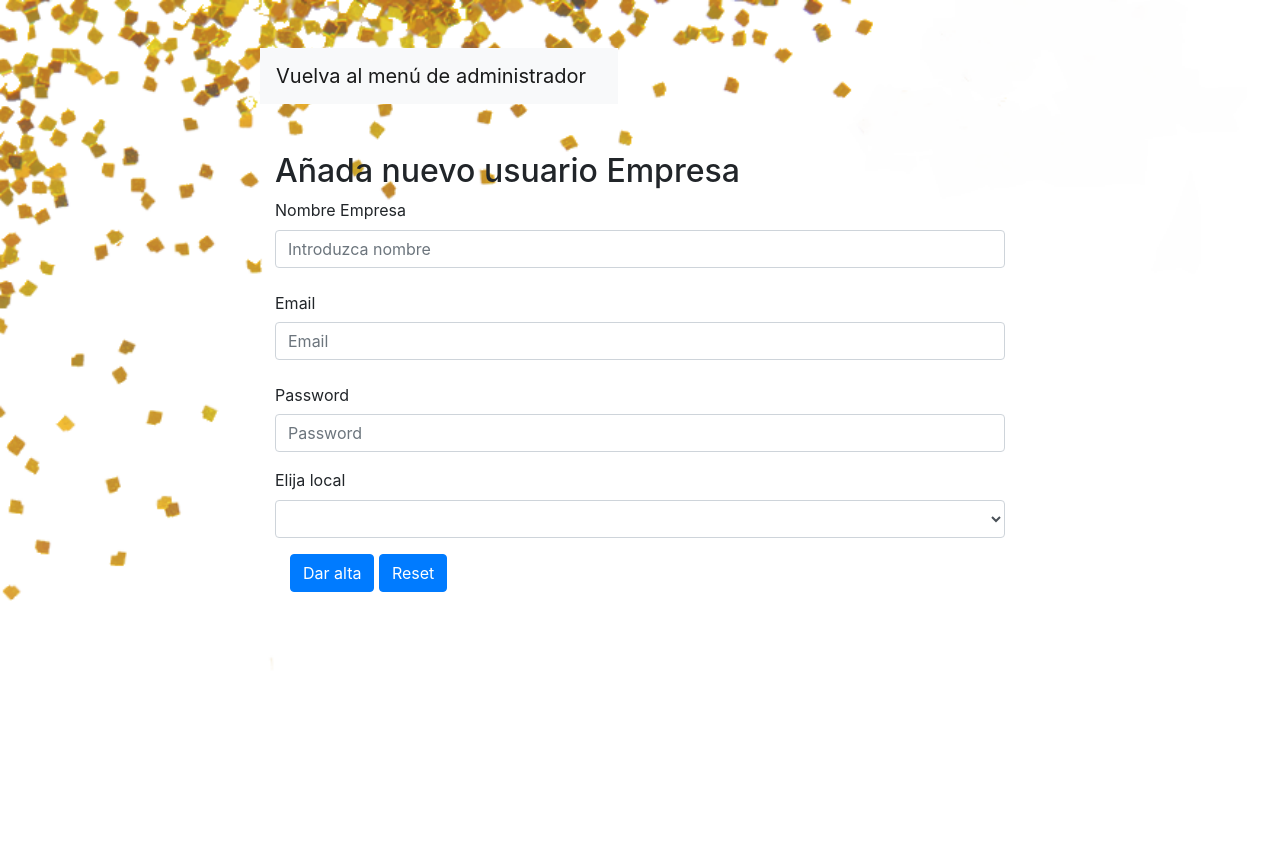
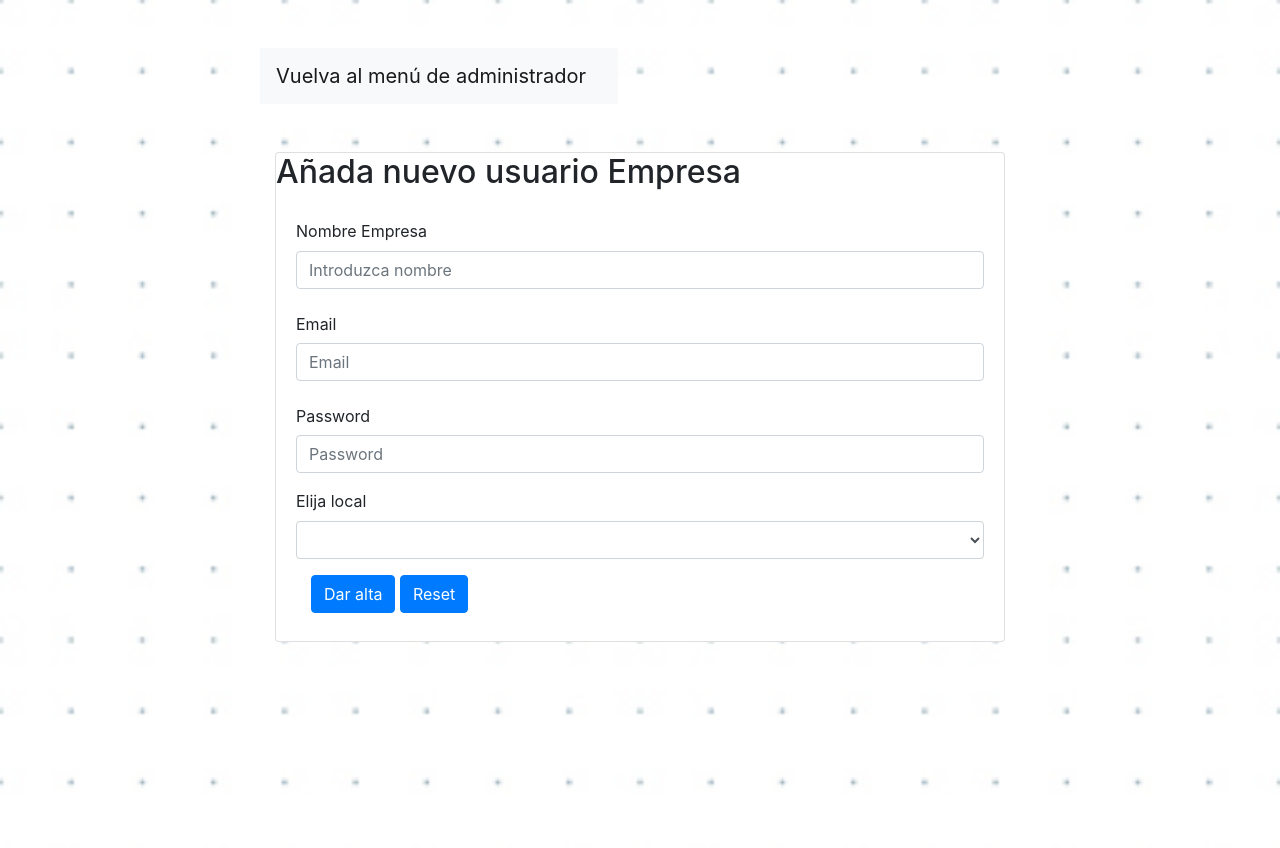
Before and after one commit to vcbeltran/CTC, a PHP site: page /formularioAltaEmpresa.php in a window 1280 px wide. Run offline with PHP 8.4, Linux system fonts and the light colour scheme; data that the repository does not hold is empty; some libraries are stand-ins or nearby versions.

Commit message:
- Añado en admin fondo nuevo y card en los formularios

```diff
--- a/CSS/imagenes.css
+++ b/CSS/imagenes.css
@@ -34,3 +34,9 @@ footer{
   float: right;
 
 }
+
+#admin{
+    background-image: url("../administrador/imagenes/dot-grid.png");
+     background-repeat: repeat;
+         background-size: cover;
+}
--- a/administrador/actualizaEmpresa.php
+++ b/administrador/actualizaEmpresa.php
@@ -10,7 +10,7 @@ and open the template in the editor.
         <?php include ('../includes/include.php'); ?>
         <title>Actualiza usuario empresa</title>
     </head>
-    <body>
+    <body id="admin">
         <?php
         include '../consultas/consultasEmpresas.php';
         $consulta = new consultasEmpresas();
--- a/administrador/actualizarLocal.php
+++ b/administrador/actualizarLocal.php
@@ -10,7 +10,7 @@ and open the template in the editor.
         <?php include ('../includes/include.php'); ?>
         <title>Actualizar información local</title>
     </head>
-    <body>
+    <body id="admin">
         <?php
 
 
--- a/administrador/agregarEmpresa.php
+++ b/administrador/agregarEmpresa.php
@@ -21,7 +21,7 @@ dando de alta un usuario nuevo de empresa para que pueda acceder a los datos de
        <?php include ('../includes/include.php'); ?>
         <title>Alta local</title>
     </head>
-    <body>
+    <body id="admin">
         <?php
          if($altaEmpresa->altaRolEmpresa($nombre, $mail, $contra, $local)) {
             ?>
--- a/administrador/agregarLocal.php
+++ b/administrador/agregarLocal.php
@@ -32,7 +32,7 @@ and open the template in the editor.
         <?php include ('../includes/include.php'); ?>
         <title>Alta local</title>
     </head>
-    <body>
+    <body id="admin">
         <?php
         if ($consultas->annadirLocal($nombre, $direccion, $aforo, $caratula)) {
             ?>
--- a/administrador/altaUsuarioEmpresa.php
+++ b/administrador/altaUsuarioEmpresa.php
@@ -24,7 +24,7 @@ and open the template in the editor.
         <?php include ('../includes/include.php'); ?>
         <title>Alta local</title>
     </head>
-    <body>
+    <body id="admin">
         <?php
         if ($consultaEmpresa->altaRolEmpresa($nombre, $correo, $password, $local)) {
             ?>
--- a/administrador/editarEmpresa.php
+++ b/administrador/editarEmpresa.php
@@ -26,7 +26,7 @@ and open the template in the editor.
         <?php include ('../includes/include.php'); ?>
         <title>Lista de empresas</title>
     </head>
-    <body>
+    <body id="admin">
         <div class="container mt-5">
              <h2>Lista de Empresas</h2>
             <div class="table-responsive-md">
--- a/administrador/editarLocal.php
+++ b/administrador/editarLocal.php
@@ -19,7 +19,7 @@ and open the template in the editor.
         <?php include ('../includes/include.php'); ?>
         <title>Menú de edición local</title>
     </head>
-    <body>
+    <body id="admin">
         <div class="container mt-5">
             <div class="row">
                 <div class="col-md-2"></div>
--- a/administrador/eliminaLocalEmpresa.php
+++ b/administrador/eliminaLocalEmpresa.php
@@ -12,7 +12,7 @@ and open the template in the editor.
         <title>Resultado eliminar</title>
 
     </head>
-    <body>
+    <body id="admin">
         <?php
             session_start();
             /*
--- a/administrador/formularioActualLocal.php
+++ b/administrador/formularioActualLocal.php
@@ -10,7 +10,7 @@ and open the template in the editor.
         <?php include ('../includes/include.php'); ?>
         <title>Editar Información Local</title>
     </head>
-    <body>
+    <body id="admin">
         <?php
         include '../consultas/consultasLocales.php';
         session_start();
--- a/administrador/formularioAltaEmpresa.php
+++ b/administrador/formularioAltaEmpresa.php
@@ -10,19 +10,18 @@ and open the template in the editor.
         <?php include ('../includes/include.php'); ?>
         <title>Alta nueva Empresa</title>
     </head>
-    <body>
+    <body id="admin">
         <?php
         session_start();
 
-        if (!isset($_SESSION)){
-            header ("location:inicio.php");
+        if (!isset($_SESSION)) {
+            header("location:inicio.php");
         }
         // echo  "Sigue siendo el usuario ". $_SESSION['tipo'];
         include '../consultas/consultasLocales.php';
         $consultaLocal = new ConsultasLocales();
         $localesLibres = array();
         $localesLibres = $consultaLocal->listaLocalDisponible();
-
         ?>
         <div class="container mt-5">
             <div class="row">
@@ -39,8 +38,11 @@ and open the template in the editor.
             <div class="row">
                 <div class="col-md-2"></div>
                 <div class="col-md-8">
+                    <div class="card">
                         <h2>Añada nuevo usuario Empresa </h2>
+                          <card class="card-body">
                         <form action="altaUsuarioEmpresa.php" method="POST">
+
                             <div class="form-group">
                                 <label for="InputName">Nombre Empresa</label>
                                 <input type="text" class="form-control" id="InputName" placeholder="Introduzca nombre" name="nombre">
@@ -67,7 +69,11 @@ and open the template in the editor.
                                 <button type="submit" class="btn btn-primary mb-2">Dar alta</button>
                                 <input class="btn btn-primary mb-2" type="reset" value="Reset">
                             </div>
+
                     </form>
+                              </div>
+                         </div>
+                </div>
             </div>
         </div>
     </body>
--- a/administrador/formularioAltaLocal.php
+++ b/administrador/formularioAltaLocal.php
@@ -10,7 +10,7 @@ and open the template in the editor.
        <?php include ('../includes/include.php'); ?>
         <title>- MENU ADMINISTRADOR - Alta Local </title>
     </head>
-    <body>
+    <body id="admin">
         <?php
         session_start();
         include '../consultas/conexiones.php';
@@ -32,7 +32,9 @@ and open the template in the editor.
             <div class="row">
                 <div class="col-md-2"></div>
                 <div class="col-md-8">
+                    <div class="card">
                     <h2>Añada nuevo Local</h2>
+                    <div class="card-body">
                     <form action="agregarLocal.php" method="POST" enctype="multipart/form-data">
                         <div class="form-group">
                             <label for="InputName">Nombre Local</label>
@@ -60,7 +62,9 @@ and open the template in the editor.
                                 <button type="submit" class="btn btn-secondary mb-2">Alta Local</button>
                                 <input class="btn btn-primary mb-2" type="reset" value="Reset"></div>
                         </div>
+                        </div>
                     </form>
+                    </div>
                 </div>
             </div>
         </div>
--- a/administrador/formularioEditarEmpresa.php
+++ b/administrador/formularioEditarEmpresa.php
@@ -10,7 +10,7 @@ and open the template in the editor.
         <?php include ('../includes/include.php'); ?>
         <title>Editar Información Empresa</title>
     </head>
-    <body>
+    <body id="admin">
         <?php
         include '../consultas/consultasEmpresas.php';
         include '../consultas/consultasLocales.php';
--- a/administrador/menuAdministrador.php
+++ b/administrador/menuAdministrador.php
@@ -10,7 +10,7 @@ Además permite ver algún listado de los locales.
         <?php include ('../includes/include.php'); ?>
         <title>Bienvenido al menu de Administrador</title>
     </head>
-    <body>
+    <body id="admin">
         <?php
         session_start();
         include '../consultas/conexiones.php';
--- a/empresa/menuEmpresa.php
+++ b/empresa/menuEmpresa.php
@@ -10,7 +10,7 @@ Además permite ver algún listado de los locales.
         <?php include ('../includes/include.php'); ?>
         <title>Bienvenido al menu de Empresa</title>
     </head>
-    <body>
+    <body id="empresa">
         <?php
         session_start();
         include ('../consultas/consultasLocales.php');
```
Also changed, not shown: administrador/imagenes/dot-grid.png (added). Lines whose indentation alone changed are shown as unchanged.
